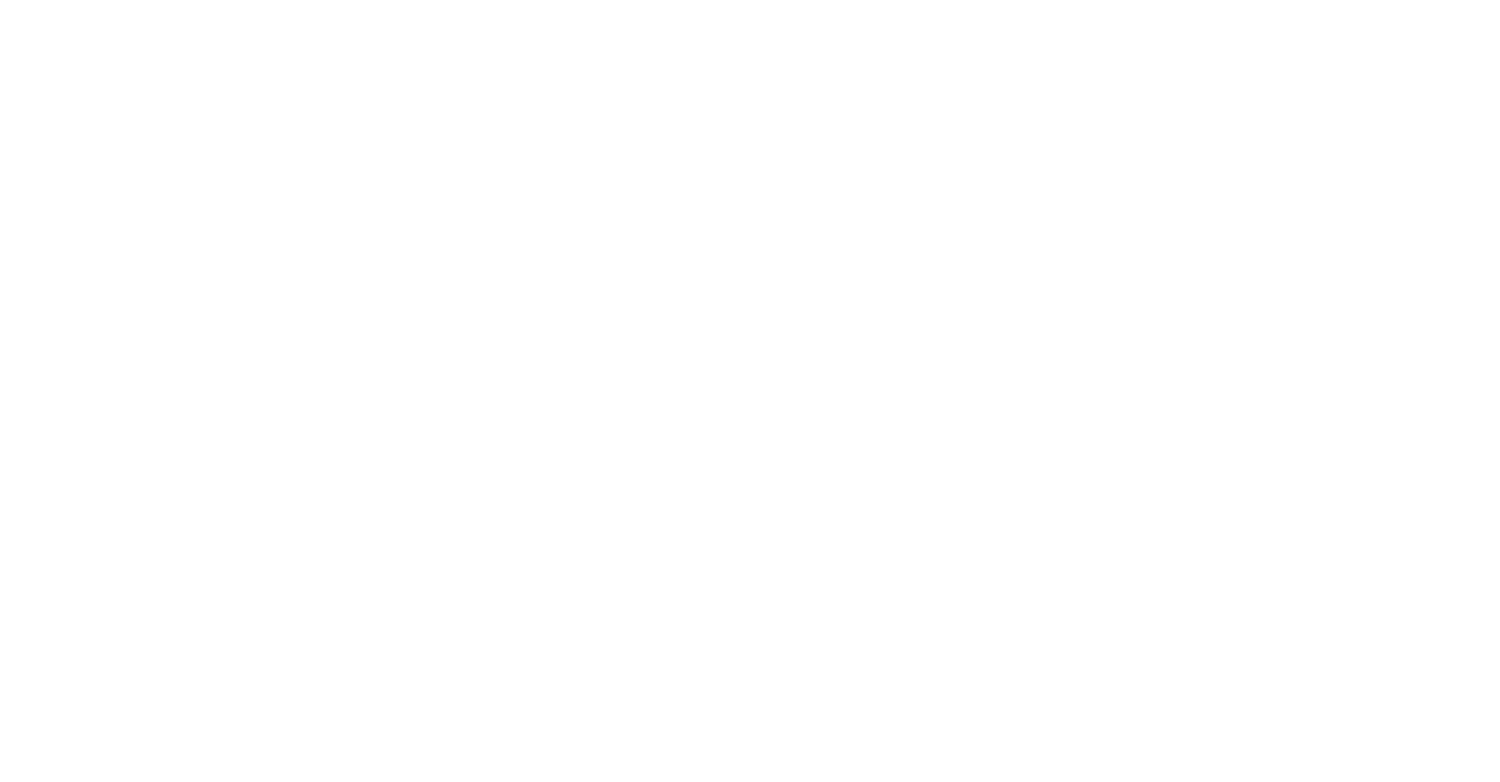
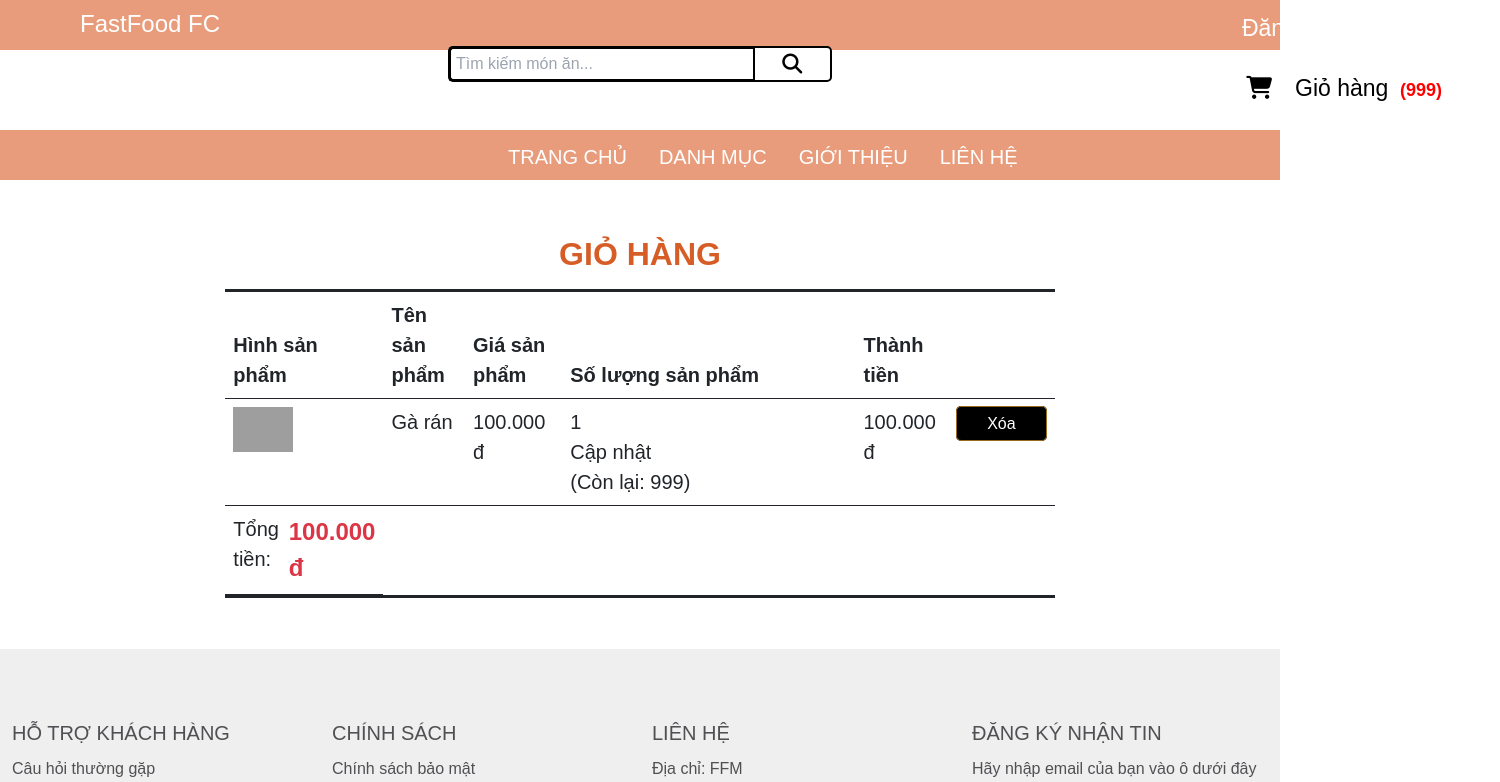
Before and after one commit to GS-755/ffm-fe, a React (Vite) app: page /cart in a window 1280 px wide. Before the commit this address had no page. Shown: the top 782 px of the page, 1500 px wide, since content can reach past the window. Built offline with nearby package versions, Linux system fonts and the light colour scheme; grey boxes are pictures that could not be loaded; a web font is replaced by a local one.

Commit message:
Update Cart component

```diff
--- /dev/null
+++ b/src/component/Cart.tsx
@@ -0,0 +1,66 @@
+import { MainLayout } from "../layout/Layout";
+import "../style/thuyen/LayoutCart.css";
+import "../style/thuyen/inline.css";
+
+const Cart = () => {
+  return (
+    <>
+      <MainLayout>
+        <section className="section fs-5">
+          <h1 className="text-center text-uppercase fs-2 font-bold mb-3" style={{ color: "#D65D26" }}>Giỏ hàng</h1>
+          <div className="container-fluid mx-auto">
+            <div className="col">
+              <div className="row">
+                <div className="col-md-2"></div>
+                <div className="col-md-8">
+                  <table className="table">
+                    <thead>
+                      <tr className="table-title">
+                        <th>Hình sản phẩm</th>
+                        <th>Tên sản phẩm</th>
+                        <th>Giá sản phẩm</th>
+                        <th>Số lượng sản phẩm</th>
+                        <th>Thành tiền</th>
+                        <th></th>
+                      </tr>
+                    </thead>
+                    <tbody>
+                      <tr>
+                        <td>
+                          <img src="#" height="60" width="60" alt="Food :D" />
+                        </td>
+                        <td>Gà rán</td>
+                        <td>100.000 đ</td>
+                        <td>
+                          <form>
+                            <input type="number" value="1" name="cartQuantity" />
+                            <input type="submit" value="Cập nhật" name="submitBtn" />
+                            <p>(Còn lại: 999)</p>
+                          </form>
+                        </td>
+                        <td>100.000 đ</td>
+                        <td>
+                          <a href="#" className="csw-btn-button">Xóa</a>
+                        </td>
+                      </tr>
+                    </tbody>
+                    <tfoot>
+                      <tr>
+                        <td className="flex justify-end">
+                          Tổng tiền: <span className="fs-4 font-bold text-danger">100.000 đ</span>
+                        </td>
+                      </tr>
+                    </tfoot>
+                  </table>
+                </div>
+                <div className="col-md-2"></div>
+              </div>
+            </div>
+          </div>
+        </section>
+      </MainLayout>
+    </>
+  );
+}
+
+export default Cart;
```
Also changed, not shown: src/router.tsx (+7 -2 lines).
